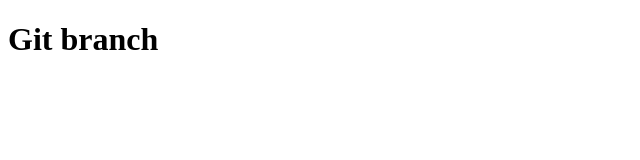
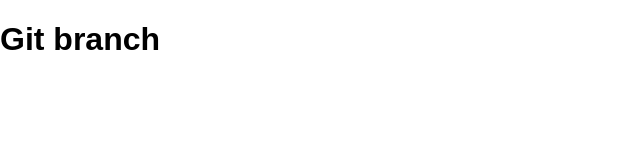
Before and after one commit to Vulturesman/git-branching, a plain HTML site: page index.html in a window 1280 px wide. Shown: the full height of the page, 0-640 px from the left. Drawn offline with Linux system fonts and the light colour scheme.

Commit message:
added basic stylesheet

```diff
--- a/index.html
+++ b/index.html
@@ -3,6 +3,7 @@
   <head>
     <meta charset="UTF-8" />
     <meta name="viewport" content="width=device-width, initial-scale=1.0" />
+    <link rel="stylesheet" href="/style.css" />
     <title>Git Branching Exercise</title>
   </head>
   <body>
--- /dev/null
+++ b/style.css
@@ -0,0 +1,7 @@
+html {
+    font-family: Arial, Helvetica, sans-serif;
+}
+
+body {
+    margin: 0;
+}
```
